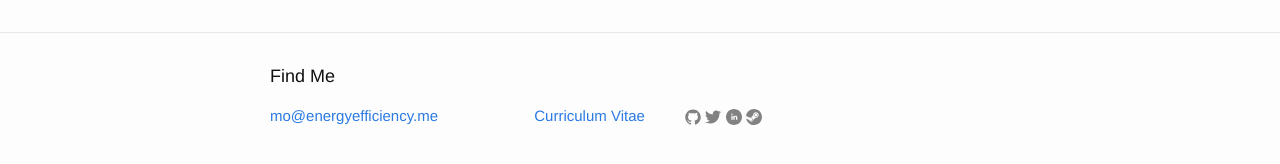
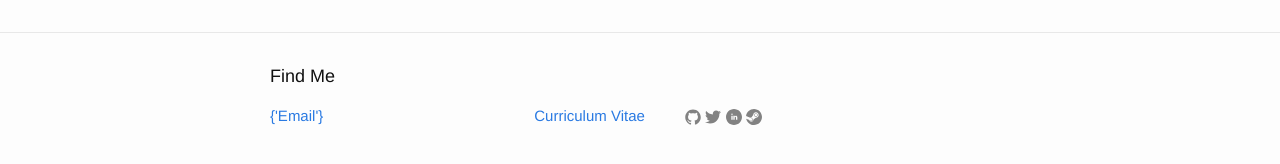
Before and after one commit to HAHAHANIBAL/HAHAHANIBAL.github.io, a Jekyll site: the page built from about.md, in a window 1280 px wide. Shown: the part 456-620 px from the top of the page. Built offline with Jekyll 4.4.1, drawn with Linux system fonts in a browser that asks for light colours.

Commit message:
Update footer.html

```diff
--- a/_includes/footer.html
+++ b/_includes/footer.html
@@ -8,7 +8,7 @@
       <div class="footer-col footer-col-1">
         <ul class="contact-list">
 
-          <li><a href="mailto:{{ site.email }}">{{ site.email }}</a></li>
+          <li><a href="mailto:{{ site.email }}">{'Email'}</a></li>
         </ul>
       </div>
 
```
Lines whose indentation alone changed are shown as unchanged.
